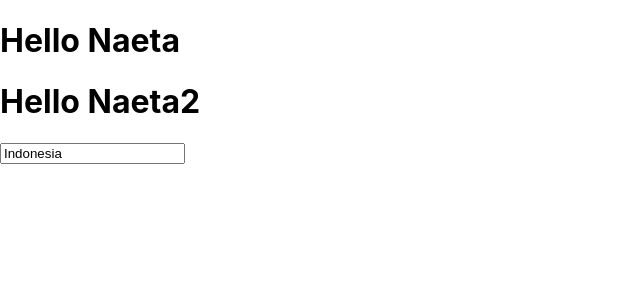
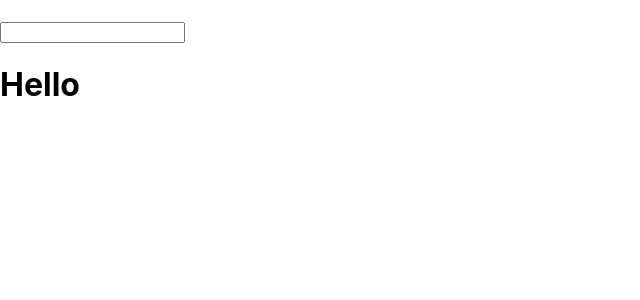
Before and after one commit to nyanky0/BelajarReact, a React (Create React App) app: page / in a window 1280 px wide. Shown: the top 300 px of the page, without its empty margins (0-640 px from the left). Built offline with nearby package versions, Linux system fonts and the light colour scheme.

Commit message:
state nama

```diff
--- a/src/App.js
+++ b/src/App.js
@@ -1,25 +1,30 @@
-import logo from './logo.svg';
-import './App.css';
+import React, { Component } from 'react';
 import Deskripsi from './component/dumb/Deskripsi';
-import Input from './component/screen/Input';
-import React, { Component } from 'react';
-
 class App extends Component {
 
   constructor(props){
     super(props);
+    this.state = {
+      name : '',
+    }
+
+    //this.setName = this.setName.bind(this)
   }
-
+  //e=event
+  setName = (e) => {
+    let name = e.target.value
+    this.setState({
+      name : name
+    })
+    console.log(name);
+  }
+  //setAlamat (){}
   render(){
   return (
     <div>
-      <Deskripsi name="Naeta"></Deskripsi>
-      <Deskripsi name="Naeta2"></Deskripsi>
-      <Input
-        name = "agit"
-        alamat = "Indonesia"
-        //a = "a"
-      />
+      <h1>{this.state.name}</h1>
+      <input onChange = {this.setName} />
+      <Deskripsi name={this.state.name}></Deskripsi>
     </div>
   );
   }
```
